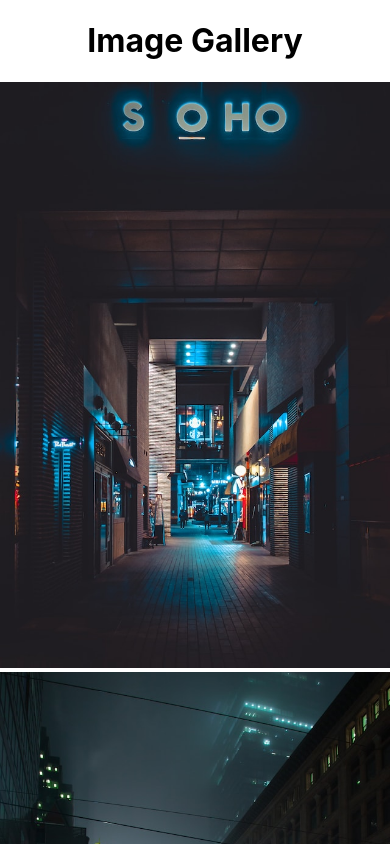
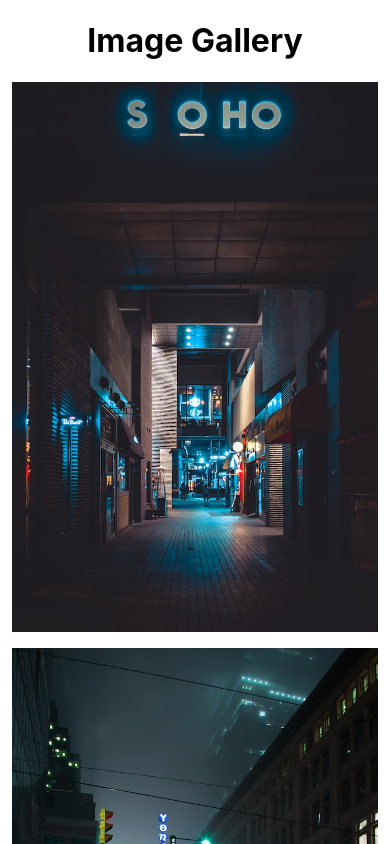
Before and after one commit to SebastianSloma/gallery_react, a React (Create React App) app: page / in a window 390 px wide. Shown: the top 844 px of the page. Built offline with nearby package versions, Linux system fonts and the light colour scheme.

Commit message:
add css style to gallery

```diff
--- a/src/Gallery.js
+++ b/src/Gallery.js
@@ -1,5 +1,6 @@
 /* eslint-disable jsx-a11y/alt-text */
 import React from 'react';
+import './gallery.css'
 import Img1 from './img/img1.jpg'
 import Img2 from './img/img2.jpg'
 import Img3 from './img/img3.jpg'
--- /dev/null
+++ b/src/gallery.css
@@ -0,0 +1,28 @@
+.gallery{
+    column-count: 3;
+    column-width: 33%;
+    padding: 0 12px;
+}
+
+.gallery .pics{
+    transition: all 350ms ease;
+    cursor: pointer;
+    margin-bottom: 12px;
+}
+.gallery .pics:hover{
+    filter: opacity(.8);
+}
+
+@media (max-width: 911px){
+.gallery{
+    column-count: 2;
+
+}
+}
+@media (max-width: 480px){
+.gallery{
+    column-count: 1;
+    column-width: 100%;
+
+}
+}
```
